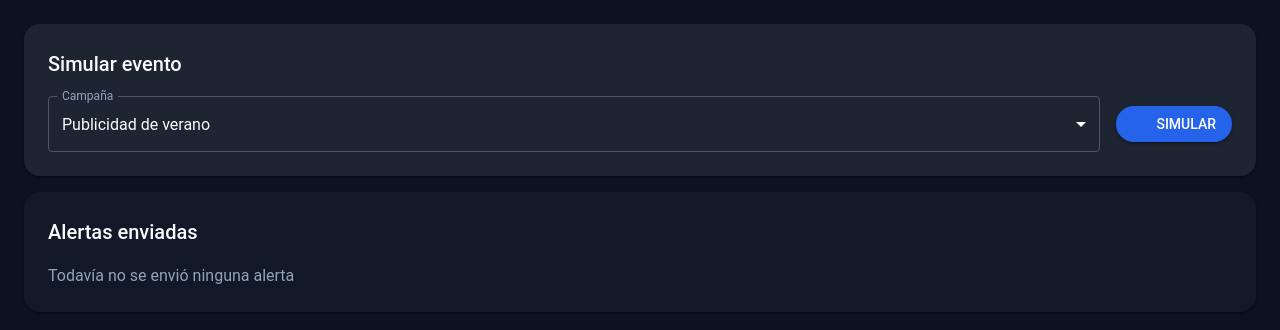
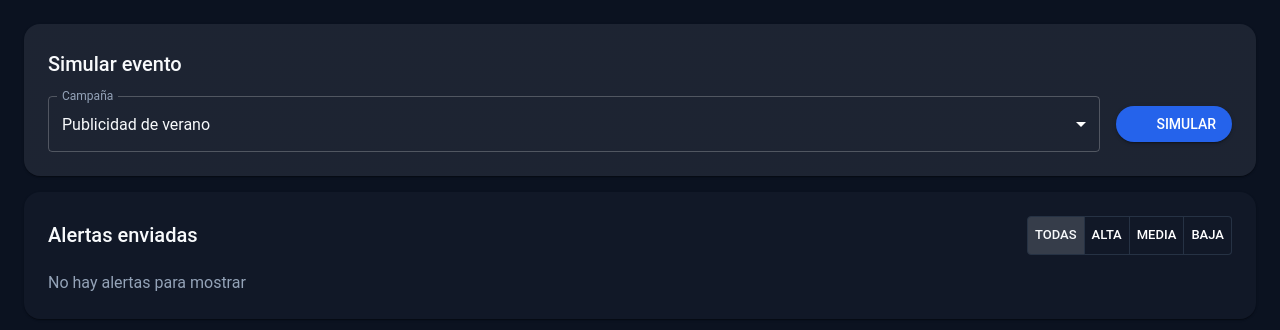
Before and after one commit to JonyCarp14/proyecto_pulse_alert, a React (Vite) app in the folder frontend/: page / in a window 1280 px wide. Shown: the top 330 px of the page. Built offline with nearby package versions, Linux system fonts and the light colour scheme; some icons are missing.

Commit message:
Filtros por prioridad en alertas enviadas

```diff
--- a/frontend/src/pages/Alerts.jsx
+++ b/frontend/src/pages/Alerts.jsx
@@ -1,5 +1,5 @@
 import { useState } from "react";
-import { Stack, Button, Paper, TextField, MenuItem, Typography} from "@mui/material";
+import { Stack, Button, Paper, TextField, MenuItem, Typography, ToggleButtonGroup, ToggleButton } from "@mui/material";
 import BoltIcon from "@mui/icons-material/Bolt";
 import { alertas as alertasIniciales } from "../mocks/alerts";
 import TarjetaAlerta from "../components/alerts/TarjetaAlerta";
@@ -10,8 +10,7 @@ export default function Alerts() {
   const [enviadas, setEnviadas] = useState([]);
   const [enviando, setEnviando] = useState(false);
   const [campaniaElegida, setCampaniaElegida] = useState(alertasIniciales[0].id);
-
-
+  const [filtro, setFiltro] = useState("todas");
 
   const simularDisparo = () => {
 
@@ -37,7 +36,10 @@ export default function Alerts() {
         prev.map((a) => (a.id === nueva.id ? { ...a, telegram_status: "enviado" } : a))
       );
     }, 1500);
+
   };
+  const filtradas =
+    filtro === "todas" ? enviadas : enviadas.filter((a) => a.priority === filtro);
 
 
 
@@ -80,19 +82,37 @@ export default function Alerts() {
       </Paper>
 
 
+
       <Paper sx={{ p: 3, borderRadius: 4, backgroundImage: "none" }}>
         <Stack spacing={2}>
+
+          <Stack direction="row" justifyContent="space-between" alignItems="center">
             <Typography variant="h6">Alertas enviadas</Typography>
 
-          {enviadas.length === 0 ? (
+            <ToggleButtonGroup
+              size="small"
+              exclusive
+              value={filtro}
+              onChange={(e, nuevo) => nuevo && setFiltro(nuevo)}
+            >
+              <ToggleButton value="todas">Todas</ToggleButton>
+              <ToggleButton value="alta">Alta</ToggleButton>
+              <ToggleButton value="media">Media</ToggleButton>
+              <ToggleButton value="baja">Baja</ToggleButton>
+            </ToggleButtonGroup>
+          </Stack>
+
+
+          {filtradas.length === 0 ? (
             <Typography color="text.secondary">
-          Todavía no se envió ninguna alerta
+              No hay alertas para mostrar
             </Typography>
           ) : (
-        enviadas.map((alerta) => <TarjetaAlerta key={alerta.id} alerta={alerta} />)
+            filtradas.map((alerta) => <TarjetaAlerta key={alerta.id} alerta={alerta} />)
           )}
         </Stack>
       </Paper>
+
 
     </Stack>
 
```
Lines whose indentation alone changed are shown as unchanged.
